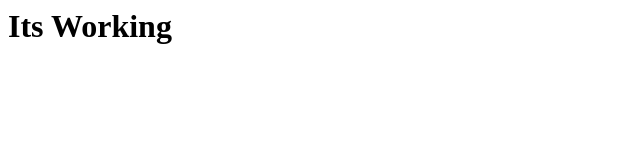
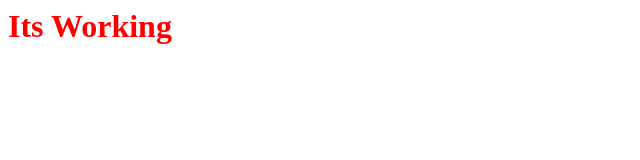
Before and after one commit to amit7soni/JavaScriptFiles, a plain HTML site: page index.html in a window 1280 px wide. Shown: the whole page, without its empty margins (0-640 px from the left). Drawn offline with Linux system fonts and the light colour scheme.

Commit message:
Update index.html

```diff
--- a/index.html
+++ b/index.html
@@ -1,5 +1,12 @@
 <html>
 <head>
+<style type="text/css">
+  h1
+  {
+    color:#ff0000;
+  }
+
+</style>
 </head>
 <body>
 <h1>Its Working</h1>
```
